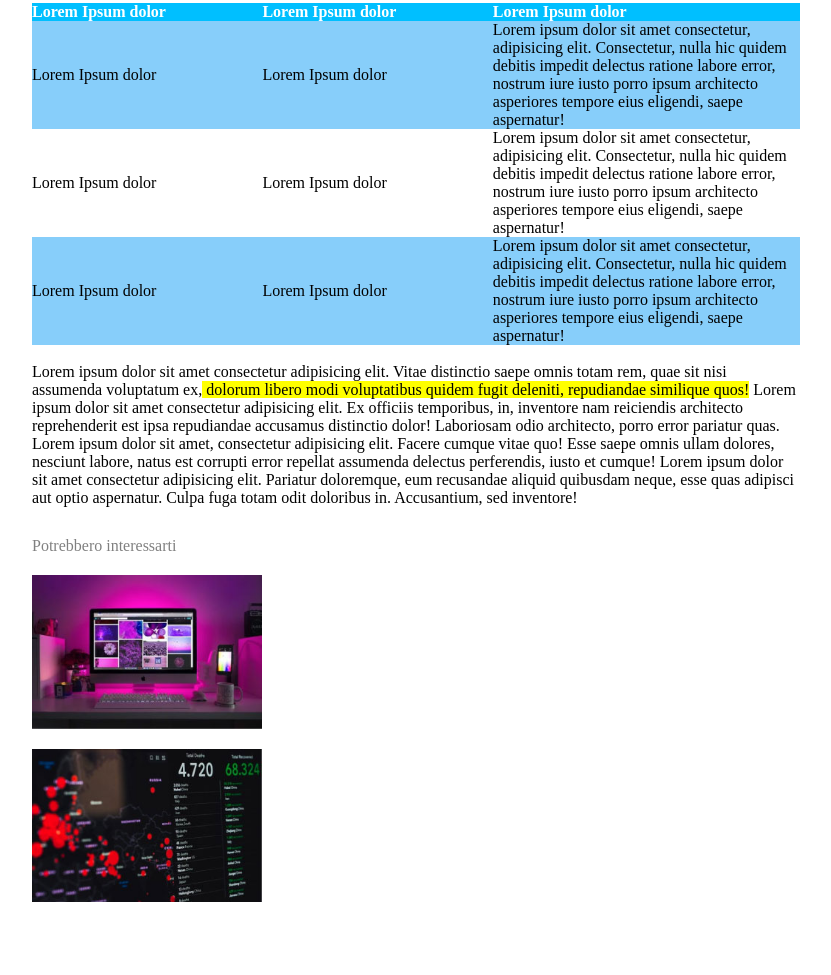
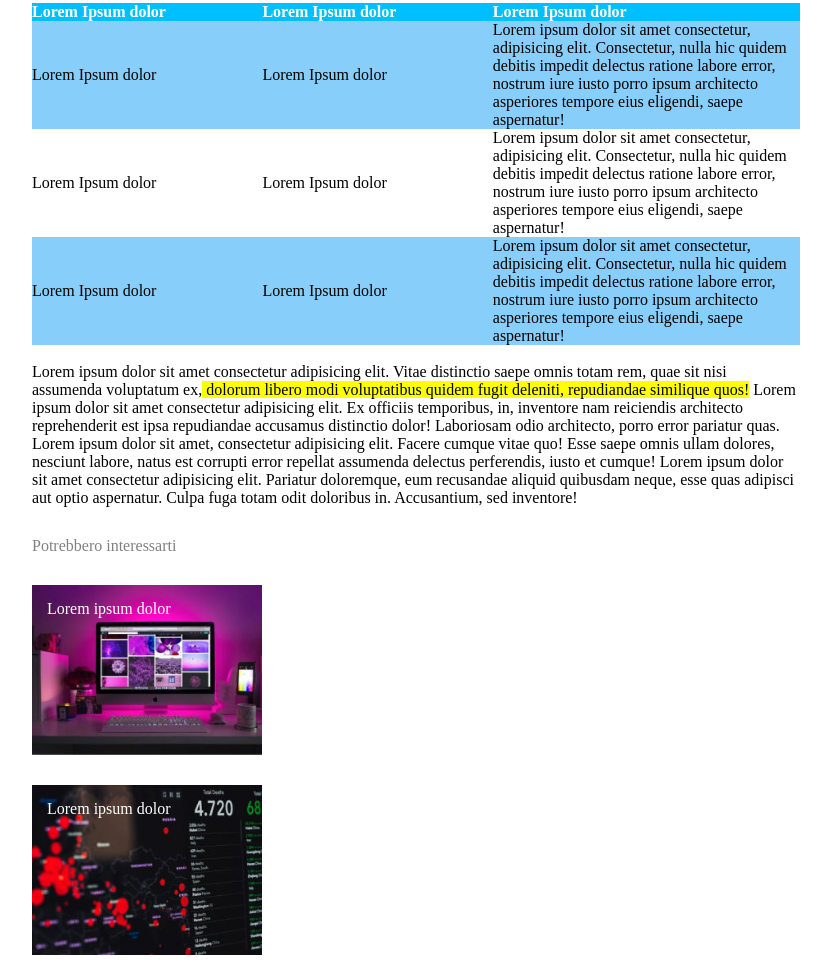
Before and after one commit to mattia099/-html-css-booleaner, a plain HTML site: page index.html in a window 1280 px wide. Shown: the part 947-1922 px from the top of the page, without its empty margins (224-1055 px from the left). Before the commit the page ends 1869 px from the top, so only its background shows below. Drawn offline with Linux system fonts and the light colour scheme.

Commit message:
Migliorato <footer>

```diff
--- a/index.html
+++ b/index.html
@@ -82,8 +82,13 @@
 
     <footer>
         <div> Potrebbero interessarti</div>
-        <img src="img/monitor.jpg" alt="">
-        <img src="img/graph.jpg" alt="">
+        <div class=img1>
+            Lorem ipsum dolor
+        </div>
+
+        <div class=img2>
+            Lorem ipsum dolor
+        </div>
     </footer>
 
 </body>
--- a/style.css
+++ b/style.css
@@ -57,13 +57,6 @@ footer>div{
     color: grey;
 }
 
-footer img{
-    display: block;
-    margin-bottom: 20px;
-    width: 30%;
-    height: 25%;
-}
-
 
 .images{
     width: 100%;
@@ -74,3 +67,21 @@ img{
     width: 49%;
     height: 100%;
 }
+
+.img1{
+    background-image: url('img/monitor.jpg');
+    width: 230px;
+    height: 170px;
+    background-size: cover;
+    color: white;
+    padding: 15px;
+}
+
+.img2{
+    background-image: url('img/graph.jpg');
+    width: 230px;
+    height: 170px;
+    background-size: cover;
+    color: white;
+    padding: 15px;
+}
```
